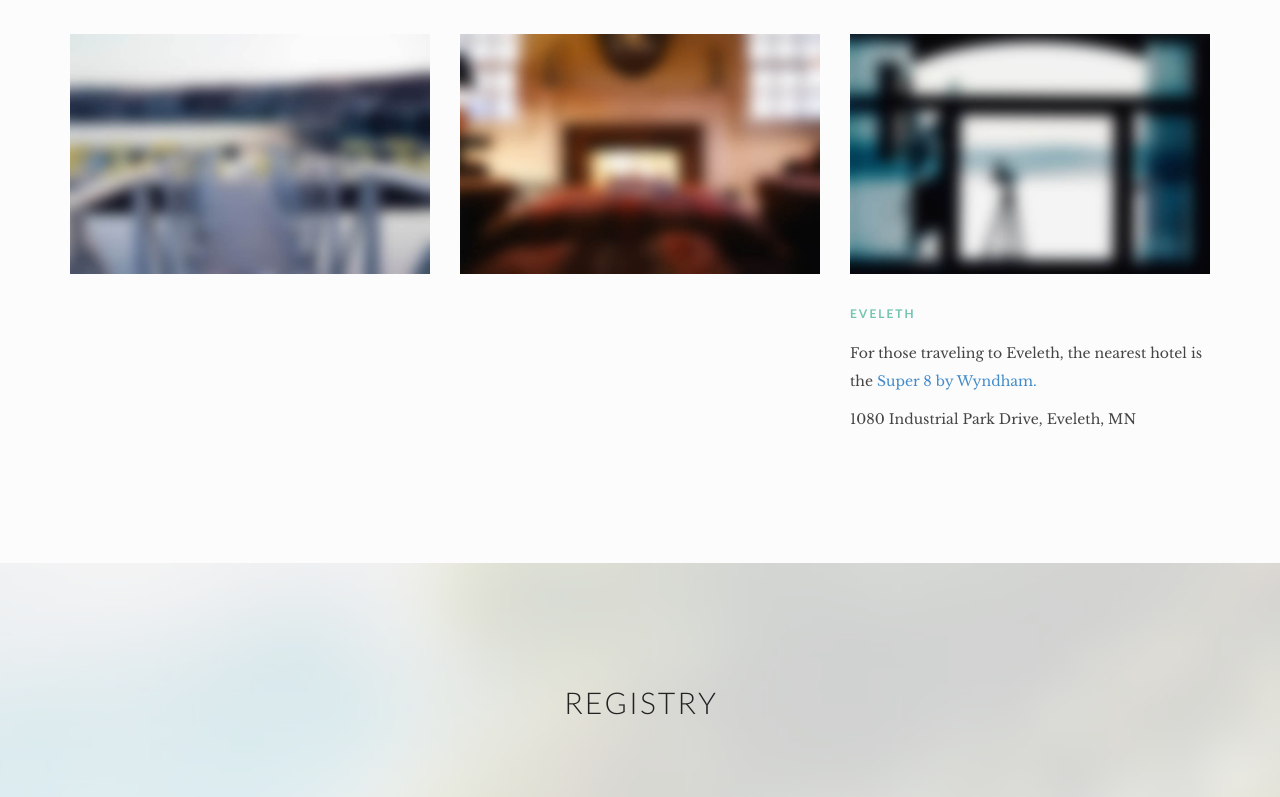
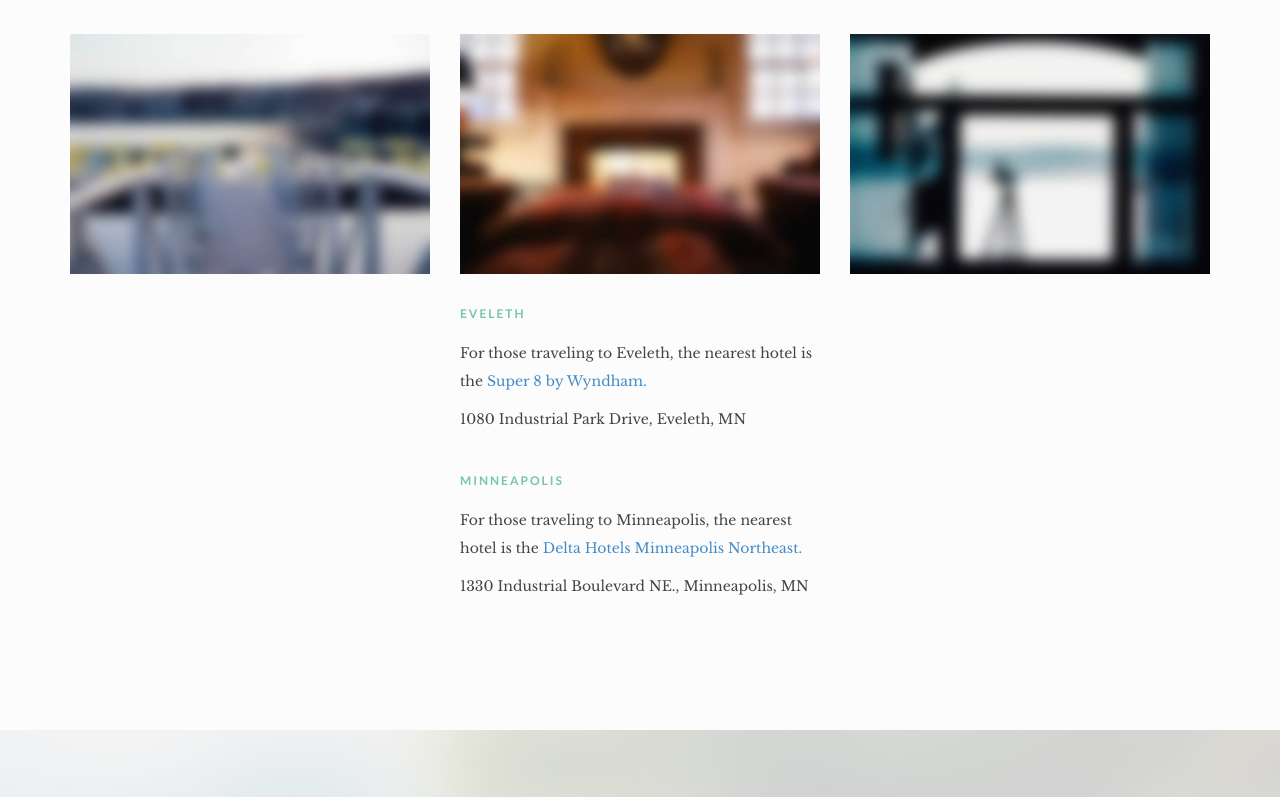
Before and after one commit to natalieandgunnar/natalieandgunnar.github.io, a plain HTML site: page index.html in a window 1280 px wide. Shown: the part 2834-3631 px from the top of the page. Drawn offline with nearby package versions, Linux system fonts and the light colour scheme; files that its build step writes are made by us from their sources.

Commit message:
accomodations

```diff
--- a/index.html
+++ b/index.html
@@ -166,27 +166,38 @@
 							<a href="#">
 								<img alt="Hotel" src="img/small6.jpg">
 							</a>
-							<!-- <h6>Eveleth</h6>
+							<h6>Eveleth</h6>
 							<p>
 								For those traveling to Eveleth, the nearest hotel is the
                 <a href="https://www.wyndhamhotels.com/super-8/eveleth-minnesota/super-8-eveleth/overview?iata=00093763&cid=PS:4gp2262opo0j8i9&gclid=CjwKCAjw46CVBhB1EiwAgy6M4hZ663rYCh-4CRk-6qVAx29Lo7dHtlVeduBwkbBitOOn8Z0O8gywPBoCy80QAvD_BwE&gclsrc=aw.ds" target="_blank" rel="noopener noreferrer">Super 8 by Wyndham.</a>
 							</p>
 							<p>
 								1080 Industrial Park Drive, Eveleth, MN <br>
-							</p> -->
+							</p>
+
+              <br>
+
+              <h6>Minneapolis</h6>
+              <p>
+                For those traveling to Minneapolis, the nearest hotel is the
+                <a href="https://www.wyndhamhotels.com/super-8/eveleth-minnesota/super-8-eveleth/overview?iata=00093763&cid=PS:4gp2262opo0j8i9&gclid=CjwKCAjw46CVBhB1EiwAgy6M4hZ663rYCh-4CRk-6qVAx29Lo7dHtlVeduBwkbBitOOn8Z0O8gywPBoCy80QAvD_BwE&gclsrc=aw.ds" target="_blank" rel="noopener noreferrer">Delta Hotels Minneapolis Northeast.</a>
+              </p>
+              <p>1330 Industrial Boulevard NE., Minneapolis, MN <br>
+              </p>
+
 						</div>
 
 						<div class="col-sm-4 feature">
 							<a href="#">
 								<img alt="Hotel" src="img/small7.jpg">
 							</a>
-              <h6>Eveleth</h6>
+							<h6></h6>
 							<p>
-								For those traveling to Eveleth, the nearest hotel is the
-                <a href="https://www.wyndhamhotels.com/super-8/eveleth-minnesota/super-8-eveleth/overview?iata=00093763&cid=PS:4gp2262opo0j8i9&gclid=CjwKCAjw46CVBhB1EiwAgy6M4hZ663rYCh-4CRk-6qVAx29Lo7dHtlVeduBwkbBitOOn8Z0O8gywPBoCy80QAvD_BwE&gclsrc=aw.ds" target="_blank" rel="noopener noreferrer">Super 8 by Wyndham.</a>
+
 							</p>
 							<p>
-								1080 Industrial Park Drive, Eveleth, MN <br>
+
+							</p>
 						</div>
 					</div>
 				</div>
```
